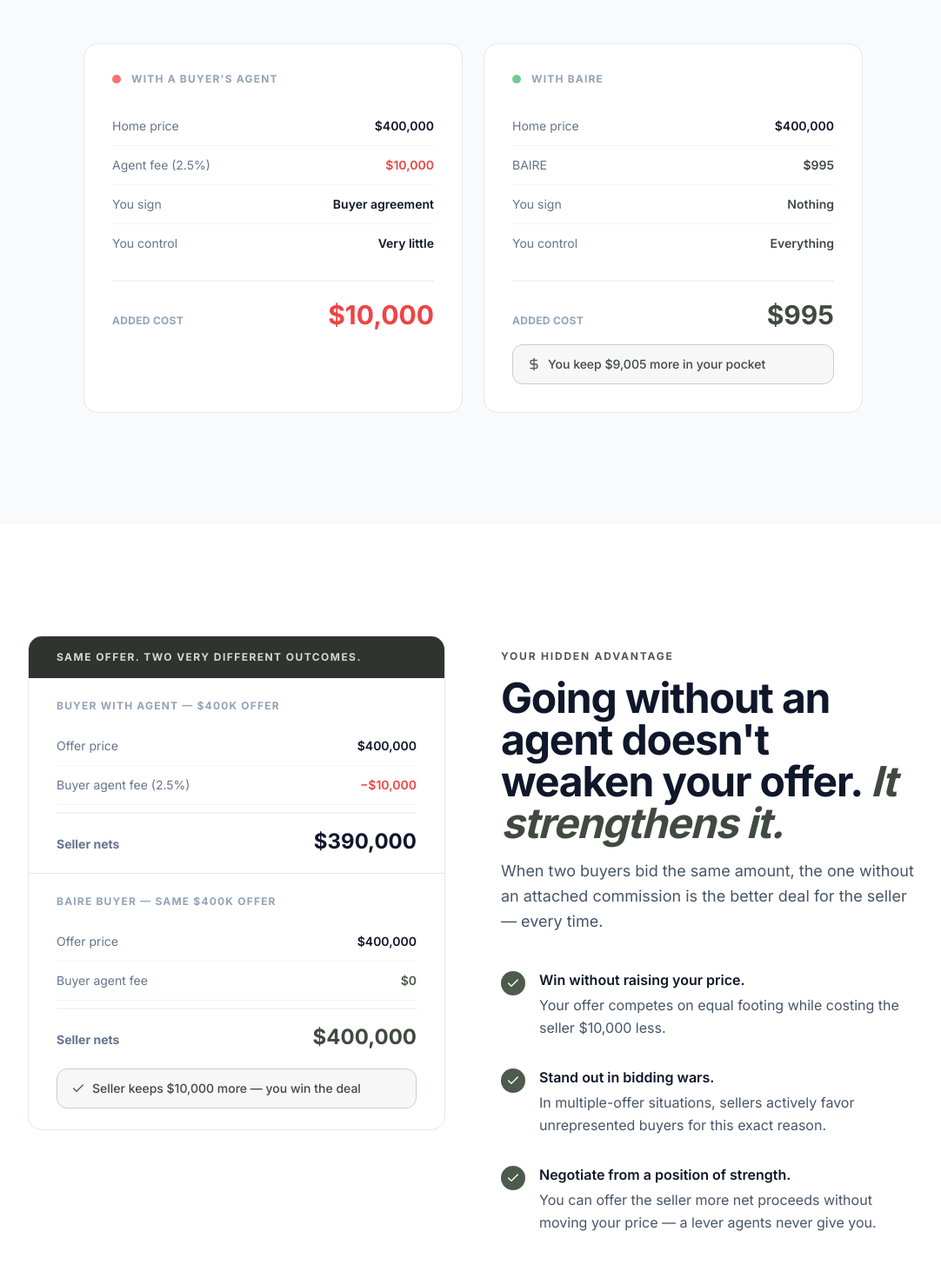
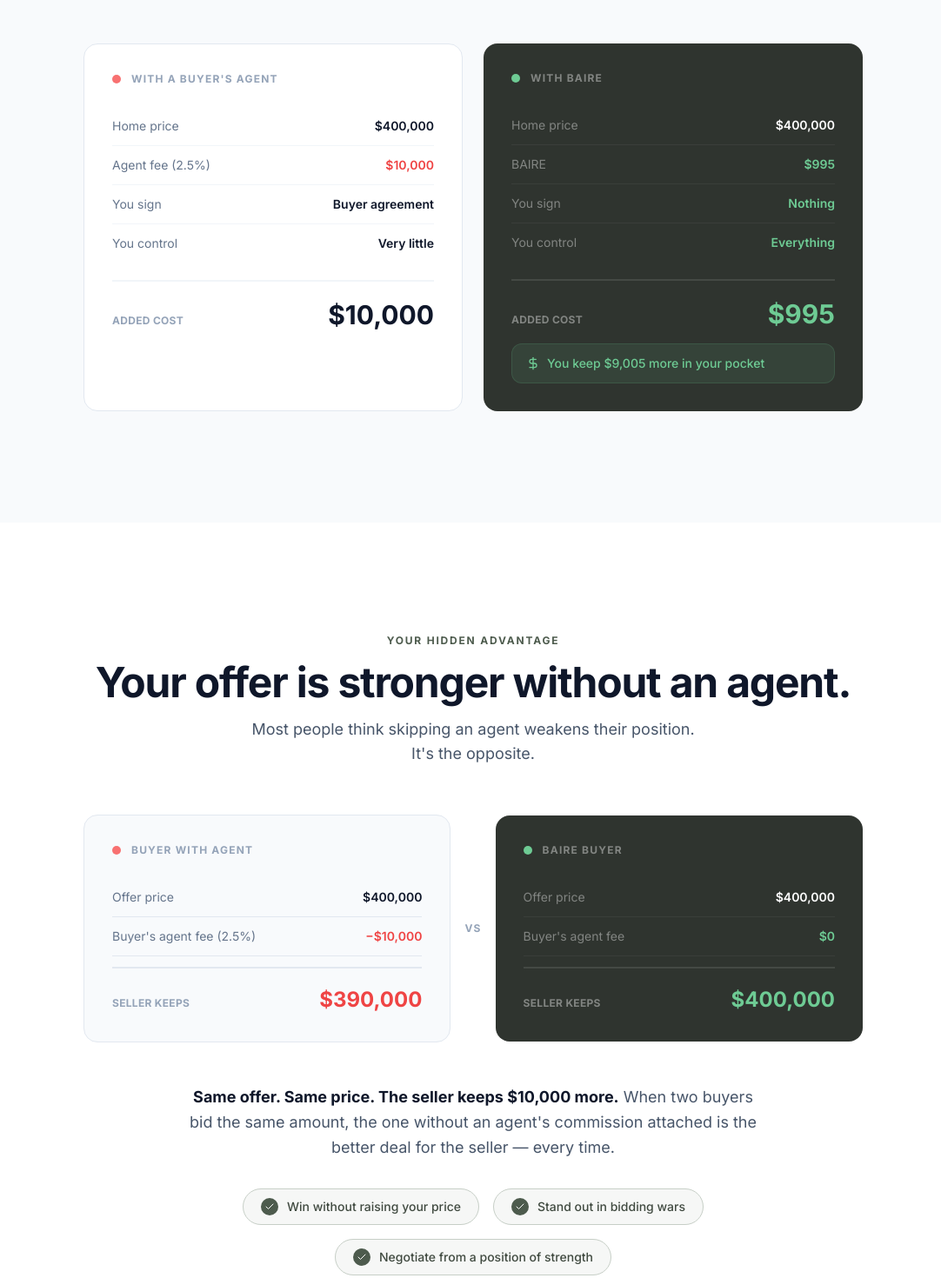
Before and after one commit to geoffbailey114/baireapp, a Next.js app: page / in a window 1280 px wide. Shown: the part 1140-2610 px from the top of the page at 87% size, without its empty margins (96-1178 px from the left). Built offline with nearby package versions, Linux system fonts and the light colour scheme.

Commit message:
section 2-3 revert

```diff
--- a/components/v2/competitive-advantage.tsx
+++ b/components/v2/competitive-advantage.tsx
@@ -4,127 +4,126 @@ import { motion } from 'framer-motion'
 import { Check } from 'lucide-react'
 
 const advantages = [
-  {
-    title: 'Win without raising your price.',
-    description: 'Your offer competes on equal footing while costing the seller $10,000 less.',
-  },
-  {
-    title: 'Stand out in bidding wars.',
-    description: 'In multiple-offer situations, sellers actively favor unrepresented buyers for this exact reason.',
-  },
-  {
-    title: 'Negotiate from a position of strength.',
-    description: "You can offer the seller more net proceeds without moving your price — a lever agents never give you.",
-  },
+  'Win without raising your price',
+  'Stand out in bidding wars',
+  'Negotiate from a position of strength',
 ]
 
 export function CompetitiveAdvantage() {
   return (
     <section className="py-24 md:py-32 bg-white">
       <div className="container">
-        <div className="mx-auto max-w-5xl">
-          <div className="grid md:grid-cols-2 gap-12 md:gap-16 items-start">
+        <div className="mx-auto max-w-4xl">
+          <motion.div
+            initial={{ opacity: 0, y: 20 }}
+            whileInView={{ opacity: 1, y: 0 }}
+            viewport={{ once: true }}
+            transition={{ duration: 0.5 }}
+            className="text-center mb-6"
+          >
+            <p className="text-xs font-bold tracking-[0.15em] uppercase text-sage-600 mb-4">Your hidden advantage</p>
+            <h2 className="text-4xl md:text-5xl font-bold tracking-tight text-slate-900 mb-4">
+              Your offer is stronger without an agent.
+            </h2>
+            <p className="text-lg text-slate-600 max-w-lg mx-auto">
+              Most people think skipping an agent weakens their position. It&apos;s the opposite.
+            </p>
+          </motion.div>
 
-            {/* Left: Stacked comparison card */}
+          {/* Side-by-side offer comparison */}
+          <div className="grid md:grid-cols-[1fr_auto_1fr] gap-4 md:gap-0 items-center mt-14 mb-12">
+            {/* Represented buyer offer */}
             <motion.div
               initial={{ opacity: 0, x: -20 }}
               whileInView={{ opacity: 1, x: 0 }}
               viewport={{ once: true }}
               transition={{ duration: 0.5, delay: 0.1 }}
-              className="bg-white rounded-2xl border border-slate-200 overflow-hidden"
+              className="bg-slate-50 rounded-2xl border border-slate-200 p-8"
             >
-              {/* Dark header bar */}
-              <div className="bg-sage-900 px-8 py-4">
-                <p className="text-xs font-bold tracking-[0.12em] uppercase text-white/80">
-                  Same offer. Two very different outcomes.
-                </p>
+              <div className="flex items-center gap-3 mb-6">
+                <span className="w-2.5 h-2.5 rounded-full bg-red-400" />
+                <span className="text-xs font-bold tracking-[0.1em] uppercase text-slate-400">Buyer with agent</span>
               </div>
-
-              {/* Buyer with agent */}
-              <div className="px-8 pt-6 pb-5">
-                <p className="text-xs font-bold tracking-[0.1em] uppercase text-slate-400 mb-4">
-                  Buyer with agent &mdash; $400K offer
-                </p>
-                <div className="flex justify-between py-3 border-b border-slate-100 text-sm">
+              <div className="flex justify-between py-3 border-b border-slate-200 text-sm">
                 <span className="text-slate-500">Offer price</span>
                 <span className="font-semibold text-slate-900">$400,000</span>
               </div>
-                <div className="flex justify-between py-3 border-b border-slate-100 text-sm">
-                  <span className="text-slate-500">Buyer agent fee (2.5%)</span>
+              <div className="flex justify-between py-3 border-b border-slate-200 text-sm">
+                <span className="text-slate-500">Buyer&apos;s agent fee (2.5%)</span>
                 <span className="font-semibold text-red-500">&minus;$10,000</span>
               </div>
-                <div className="flex justify-between items-baseline pt-4 mt-2 border-t-2 border-slate-100">
-                  <span className="text-sm font-bold text-slate-500">Seller nets</span>
-                  <span className="text-2xl font-bold text-slate-900">$390,000</span>
-                </div>
-              </div>
-
-              {/* Divider */}
-              <div className="border-t border-slate-200" />
-
-              {/* BAIRE buyer */}
-              <div className="px-8 pt-6 pb-5">
-                <p className="text-xs font-bold tracking-[0.1em] uppercase text-slate-400 mb-4">
-                  BAIRE buyer &mdash; same $400K offer
-                </p>
-                <div className="flex justify-between py-3 border-b border-slate-100 text-sm">
-                  <span className="text-slate-500">Offer price</span>
-                  <span className="font-semibold text-slate-900">$400,000</span>
-                </div>
-                <div className="flex justify-between py-3 border-b border-slate-100 text-sm">
-                  <span className="text-slate-500">Buyer agent fee</span>
-                  <span className="font-semibold text-sage-600">$0</span>
-                </div>
-                <div className="flex justify-between items-baseline pt-4 mt-2 border-t-2 border-slate-100">
-                  <span className="text-sm font-bold text-slate-500">Seller nets</span>
-                  <span className="text-2xl font-bold text-sage-700">$400,000</span>
-                </div>
-              </div>
-
-              {/* Bottom pill */}
-              <div className="mx-8 mb-6">
-                <div className="bg-sage-50 border border-sage-200 rounded-xl px-4 py-3 flex items-center gap-2">
-                  <Check className="h-4 w-4 text-sage-600 flex-shrink-0" />
-                  <span className="text-sm font-medium text-sage-700">Seller keeps $10,000 more &mdash; you win the deal</span>
-                </div>
+              <div className="flex justify-between items-baseline pt-5 mt-3 border-t-2 border-slate-200">
+                <span className="text-xs font-bold tracking-wide uppercase text-slate-400">Seller keeps</span>
+                <span className="text-2xl font-bold text-red-500">$390,000</span>
               </div>
             </motion.div>
 
-            {/* Right: Headline + checkpoints */}
+            {/* VS divider */}
+            <motion.div
+              initial={{ opacity: 0 }}
+              whileInView={{ opacity: 1 }}
+              viewport={{ once: true }}
+              transition={{ duration: 0.3, delay: 0.15 }}
+              className="hidden md:flex items-center justify-center px-4"
+            >
+              <span className="text-xs font-bold text-slate-400 tracking-widest">VS</span>
+            </motion.div>
+
+            {/* BAIRE buyer offer */}
             <motion.div
               initial={{ opacity: 0, x: 20 }}
               whileInView={{ opacity: 1, x: 0 }}
               viewport={{ once: true }}
               transition={{ duration: 0.5, delay: 0.2 }}
-              className="md:pt-4"
+              className="bg-sage-900 rounded-2xl p-8 text-white"
             >
-              <p className="text-xs font-bold tracking-[0.15em] uppercase text-sage-600 mb-4">Your hidden advantage</p>
-              <h2 className="text-4xl md:text-5xl font-bold tracking-tight text-slate-900 leading-[1.1] mb-4">
-                Going without an agent doesn&apos;t weaken your offer.{' '}
-                <span className="italic text-sage-700">It strengthens it.</span>
-              </h2>
-              <p className="text-lg text-slate-600 leading-relaxed mb-10">
-                When two buyers bid the same amount, the one without an attached commission is the better deal for the seller &mdash; every time.
+              <div className="flex items-center gap-3 mb-6">
+                <span className="w-2.5 h-2.5 rounded-full bg-[#6ECB94]" />
+                <span className="text-xs font-bold tracking-[0.1em] uppercase text-white/40">BAIRE buyer</span>
+              </div>
+              <div className="flex justify-between py-3 border-b border-white/5 text-sm">
+                <span className="text-white/40">Offer price</span>
+                <span className="font-semibold text-white">$400,000</span>
+              </div>
+              <div className="flex justify-between py-3 border-b border-white/5 text-sm">
+                <span className="text-white/40">Buyer&apos;s agent fee</span>
+                <span className="font-semibold text-[#6ECB94]">$0</span>
+              </div>
+              <div className="flex justify-between items-baseline pt-5 mt-3 border-t-2 border-white/10">
+                <span className="text-xs font-bold tracking-wide uppercase text-white/40">Seller keeps</span>
+                <span className="text-2xl font-bold text-[#6ECB94]">$400,000</span>
+              </div>
+            </motion.div>
+          </div>
+
+          {/* Punchline */}
+          <motion.div
+            initial={{ opacity: 0, y: 20 }}
+            whileInView={{ opacity: 1, y: 0 }}
+            viewport={{ once: true }}
+            transition={{ duration: 0.5, delay: 0.3 }}
+            className="text-center max-w-2xl mx-auto"
+          >
+            <p className="text-lg text-slate-600 leading-relaxed mb-8">
+              <strong className="text-slate-900">Same offer. Same price. The seller keeps $10,000 more.</strong>{' '}
+              When two buyers bid the same amount, the one without an agent&apos;s commission attached is the better deal for the seller &mdash; every time.
             </p>
 
-              <div className="space-y-8">
+            {/* Upgraded advantage badges with green circle checkmarks */}
+            <div className="flex flex-wrap gap-4 justify-center">
               {advantages.map((adv, i) => (
-                  <div key={i} className="flex gap-4">
-                    <div className="flex-shrink-0 mt-0.5">
-                      <div className="w-7 h-7 rounded-full bg-sage-600 flex items-center justify-center">
-                        <Check className="h-4 w-4 text-white" />
-                      </div>
-                    </div>
-                    <div>
-                      <p className="font-semibold text-slate-900 mb-1">{adv.title}</p>
-                      <p className="text-slate-600 leading-relaxed">{adv.description}</p>
-                    </div>
-                  </div>
+                <span
+                  key={i}
+                  className="inline-flex items-center gap-2.5 bg-sage-50 border border-sage-200 text-sage-700 text-sm font-medium px-5 py-2.5 rounded-full"
+                >
+                  <span className="w-5 h-5 rounded-full bg-sage-600 flex items-center justify-center flex-shrink-0">
+                    <Check className="h-3 w-3 text-white" />
+                  </span>
+                  {adv}
+                </span>
               ))}
             </div>
           </motion.div>
-
-          </div>
         </div>
       </div>
     </section>
--- a/components/v2/math-changed.tsx
+++ b/components/v2/math-changed.tsx
@@ -47,7 +47,7 @@ export function MathChanged() {
           </motion.p>
 
           <div className="grid md:grid-cols-2 gap-6">
-            {/* Agent Card */}
+            {/* Agent Card — white */}
             <motion.div
               initial={{ opacity: 0, x: -20 }}
               whileInView={{ opacity: 1, x: 0 }}
@@ -73,42 +73,42 @@ export function MathChanged() {
 
               <div className="mt-5 pt-5 border-t-2 border-slate-100 flex justify-between items-baseline">
                 <span className="text-xs font-bold tracking-wide uppercase text-slate-400">Added cost</span>
-                <span className="text-3xl font-bold text-red-500">$10,000</span>
+                <span className="text-3xl font-bold text-slate-900">$10,000</span>
               </div>
             </motion.div>
 
-            {/* BAIRE Card — white to match competitive advantage section */}
+            {/* BAIRE Card — dark sage */}
             <motion.div
               initial={{ opacity: 0, x: 20 }}
               whileInView={{ opacity: 1, x: 0 }}
               viewport={{ once: true }}
               transition={{ duration: 0.5, delay: 0.2 }}
-              className="bg-white rounded-2xl border border-slate-200 p-8"
+              className="bg-sage-900 rounded-2xl p-8 text-white"
             >
               <div className="flex items-center gap-3 mb-6">
                 <span className="w-2.5 h-2.5 rounded-full bg-[#6ECB94]" />
-                <span className="text-xs font-bold tracking-[0.1em] uppercase text-slate-400">With BAIRE</span>
+                <span className="text-xs font-bold tracking-[0.1em] uppercase text-white/40">With BAIRE</span>
               </div>
 
               <div className="space-y-0">
                 {baireRows.map((row) => (
-                  <div key={row.label} className="flex justify-between items-baseline py-3 border-b border-slate-100 last:border-b-0">
-                    <span className="text-sm text-slate-500">{row.label}</span>
-                    <span className={`text-sm font-semibold ${row.highlight ? 'text-sage-700' : 'text-slate-900'}`}>
+                  <div key={row.label} className="flex justify-between items-baseline py-3 border-b border-white/5 last:border-b-0">
+                    <span className="text-sm text-white/40">{row.label}</span>
+                    <span className={`text-sm font-semibold ${row.highlight ? 'text-[#6ECB94]' : 'text-white'}`}>
                       {row.value}
                     </span>
                   </div>
                 ))}
               </div>
 
-              <div className="mt-5 pt-5 border-t-2 border-slate-100 flex justify-between items-baseline">
-                <span className="text-xs font-bold tracking-wide uppercase text-slate-400">Added cost</span>
-                <span className="text-3xl font-bold text-sage-700">$995</span>
+              <div className="mt-5 pt-5 border-t-2 border-white/10 flex justify-between items-baseline">
+                <span className="text-xs font-bold tracking-wide uppercase text-white/40">Added cost</span>
+                <span className="text-3xl font-bold text-[#6ECB94]">$995</span>
               </div>
 
-              <div className="mt-4 bg-sage-50 border border-sage-200 rounded-xl px-4 py-3 flex items-center gap-2">
-                <DollarSign className="h-4 w-4 text-sage-600 flex-shrink-0" />
-                <span className="text-sm font-medium text-sage-700">You keep $9,005 more in your pocket</span>
+              <div className="mt-4 bg-[#6ECB94]/10 border border-[#6ECB94]/15 rounded-xl px-4 py-3 flex items-center gap-2">
+                <DollarSign className="h-4 w-4 text-[#6ECB94] flex-shrink-0" />
+                <span className="text-sm font-medium text-[#6ECB94]">You keep $9,005 more in your pocket</span>
               </div>
             </motion.div>
           </div>
```
Lines whose indentation alone changed are shown as unchanged.
